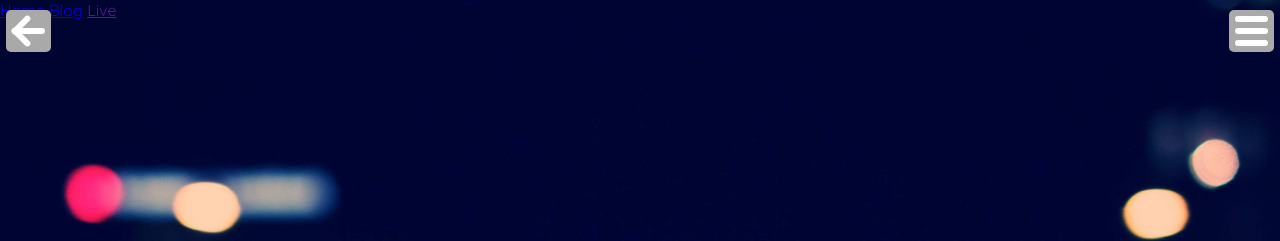
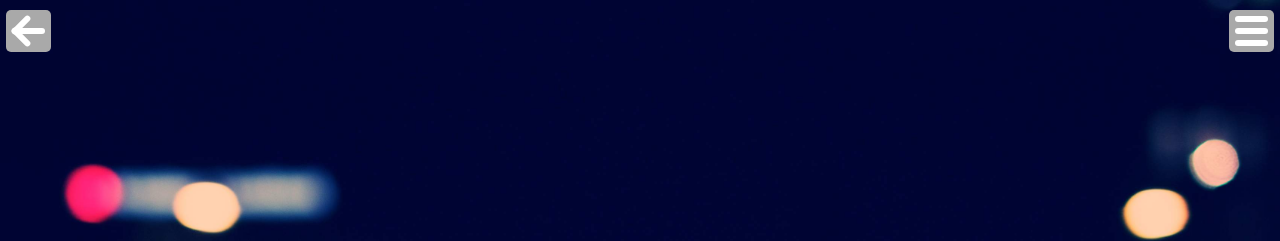
Before and after one commit to testlabsc/sauravchandra.github.io, a Jekyll site: the page built from _posts/2017-07-06-Hello-World.md, in a window 1280 px wide and 900 px high. Shown: the top 241 px of the window. Built offline with Jekyll 4.4.1, drawn with Linux system fonts in a browser that asks for light colours.

Commit message:
Create post-header.html

```diff
--- a/_includes/post-header.html
+++ b/_includes/post-header.html
@@ -8,7 +8,7 @@
    		<span class="icon"></span>
 	</button>
 </header>
-<div class="overlay">
+<div id="overlay">
 	<a href="../">Home</a>
 	<a href="../blog">Blog</a>
 	<a href="">Live</a>
```
